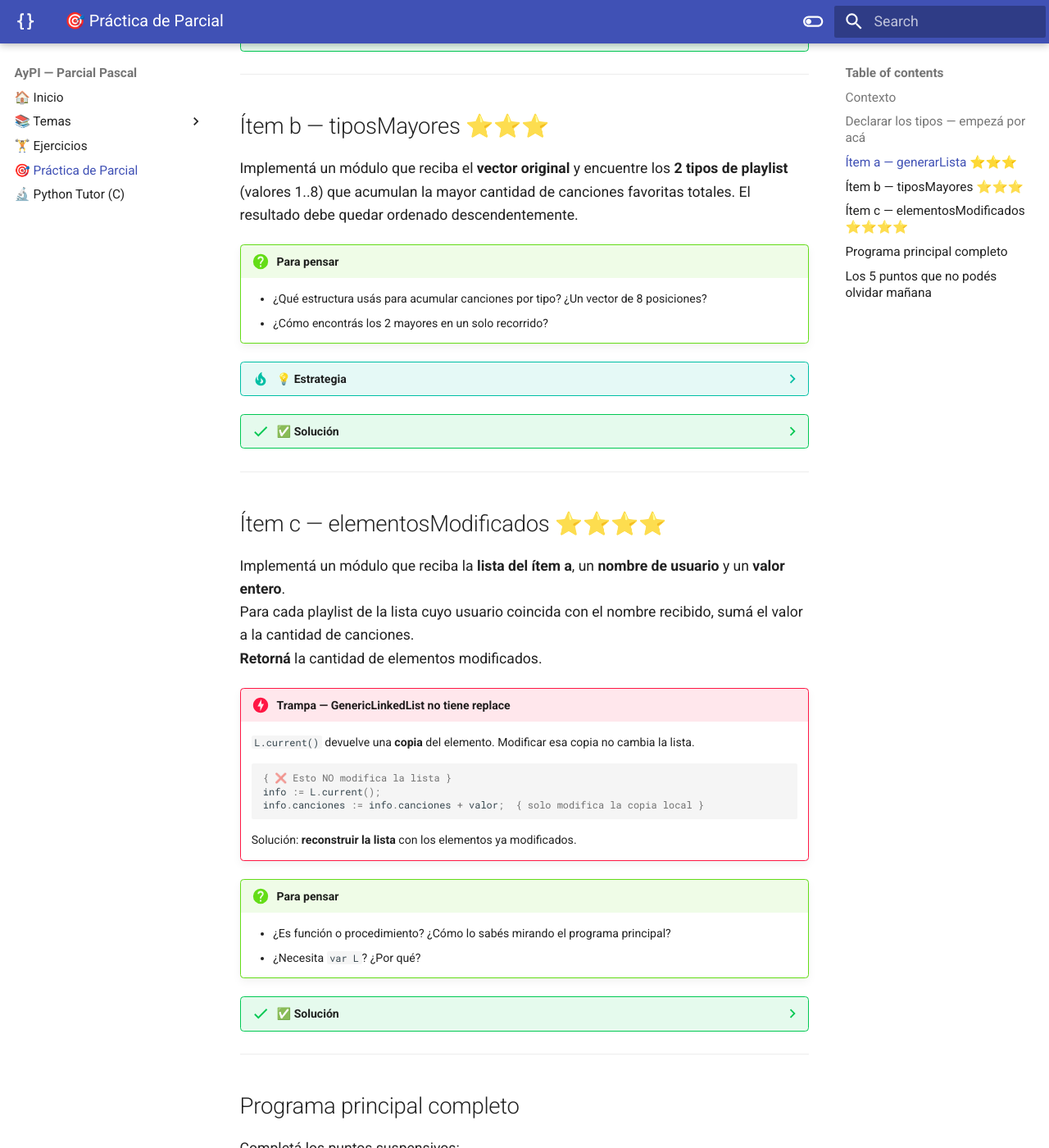
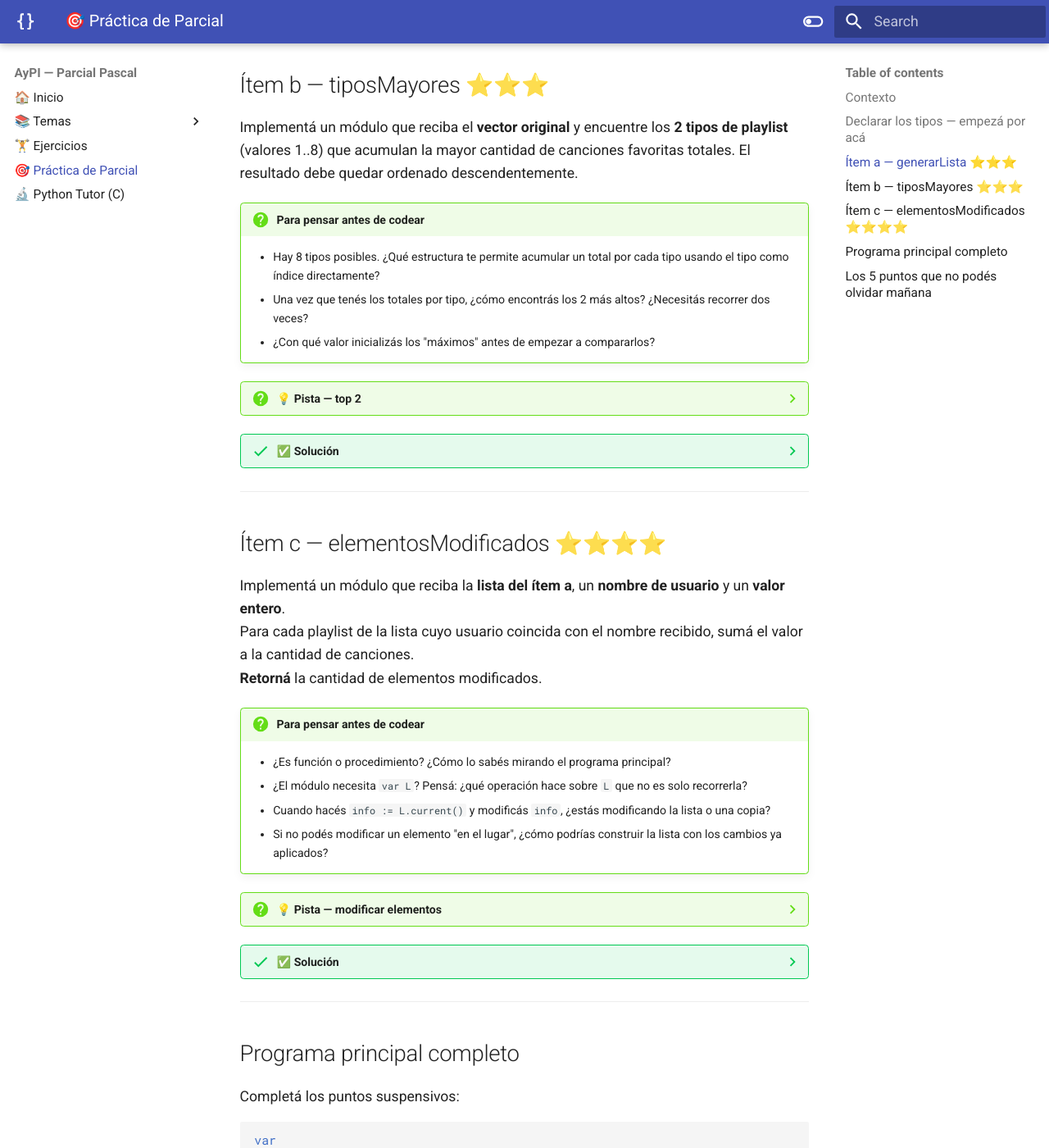
Before and after one commit to MaxiNunez24/pascal_basics_particular, an MkDocs documentation site: the page built from docs/practica/parcial_practica.md, in a window 1280 px wide and 1400 px high, scrolled down 1680 px. Shown: the whole window at 82% size. Built offline with MkDocs 1.6.1 and Material for MkDocs 9.7.7, drawn with Linux system fonts in a browser that asks for light colours; some of the changed text lies outside the part shown.

Commit message:
Convierte pistas en preguntas guia en practica de parcial

````diff
--- a/docs/practica/parcial_practica.md
+++ b/docs/practica/parcial_practica.md
@@ -1,6 +1,6 @@
 # 🎯 Práctica de Parcial — StreamMusic
 
-Ejercicio al estilo del parcial real. Intentá resolverlo completo antes de ver las pistas.
+Ejercicio al estilo del parcial real. Intentá resolver cada ítem antes de abrir las pistas.
 
 ---
 
@@ -23,41 +23,19 @@ end.
 ```
 
 !!! tip "Antes de codear: leé el programa principal"
-    Las firmas de los módulos están implícitas en cómo se usan. Por ejemplo:
-    `writeln(elementosModificados(...))` → `elementosModificados` es una **función** que devuelve un entero.
+    Las firmas de los módulos están implícitas en cómo se usan.
+    ¿Qué te dice el `writeln(elementosModificados(...))` sobre ese módulo?
 
 ---
 
 ## Declarar los tipos — empezá por acá
 
-Definí todos los tipos necesarios. ¿Cuántos registros distintos hacen falta? ¿Cuántas listas?
+Definí todos los tipos necesarios antes de arrancar con los ítems.
 
-??? tip "💡 Pista — tipos"
-    ```pascal
-    uses GenericLinkedList;
-    const MAX = 500;
-    type
-      TPlaylist = record
-        codigo, tipo, canciones: integer;
-        usuario, pais: string;
-      end;
-      TVectorP = array[1..MAX] of TPlaylist;
-
-      { Para la lista del ítem a }
-      TInfoPlaylist = record
-        usuario  : string;
-        canciones: integer;
-      end;
-      ListaInfo = specialize LinkedList<TInfoPlaylist>;
-
-      { Para el ítem b }
-      TTipoTotal = record
-        tipo, total: integer;
-      end;
-      ListaTipos = specialize LinkedList<TTipoTotal>;
-
-      TContador = array[1..8] of integer;
-    ```
+??? question "💡 Pista — tipos"
+    - ¿Cuántos registros distintos necesitás? Pensá uno por cada "cosa" que guardás.
+    - La lista del ítem a, ¿guarda toda la información de la playlist o solo parte?
+    - El ítem b trabaja con tipos 1..8 — ¿qué estructura conocés que se indexe con un rango fijo?
 
 ---
 
@@ -70,15 +48,15 @@ Implementá un módulo que reciba el vector y genere una lista que contenga el *
 La lista debe quedar ordenada por cantidad de canciones favoritas de manera **descendente**.
 
 !!! question "Para pensar antes de codear"
-    - ¿Va `var` en el vector? ¿Y en la lista?
-    - ¿Cómo expresás "código par" en Pascal?
-    - ¿Cómo ordenás descendente con selección? ¿Buscás el mínimo o el máximo?
-    - ¿GenericLinkedList te deja insertar en el medio? ¿Qué estrategia usás entonces?
+    - ¿El módulo lee el vector o lo modifica? ¿Necesita `var`?
+    - ¿El módulo crea la lista o solo la usa? ¿Necesita `var`?
+    - ¿Cómo expresás "número par" en Pascal con un operador que ya conocés?
+    - ¿GenericLinkedList te permite insertar en el medio de la lista? Si no, ¿cómo resolvés el orden?
 
-??? tip "💡 Estrategia"
-    1. Recorrer el vector y copiar los que cumplen la condición a un **vector auxiliar**
-    2. Ordenar ese vector auxiliar **descendente** con selección (encontrar el máximo en cada pasada)
-    3. Construir la lista recorriendo el vector auxiliar ordenado con `add`
+??? question "💡 Pista — ordenar descendente"
+    - Ya sabés ordenar ascendente con selección buscando el mínimo en cada pasada.
+    - ¿Qué cambiaría si en vez del mínimo buscaras el máximo?
+    - ¿Cómo podrías ordenar primero y después construir la lista, usando una estructura que ya conocés?
 
 ??? success "✅ Solución"
     ```pascal
@@ -124,13 +102,14 @@ La lista debe quedar ordenada por cantidad de canciones favoritas de manera **de
 
 Implementá un módulo que reciba el **vector original** y encuentre los **2 tipos de playlist** (valores 1..8) que acumulan la mayor cantidad de canciones favoritas totales. El resultado debe quedar ordenado descendentemente.
 
-!!! question "Para pensar"
-    - ¿Qué estructura usás para acumular canciones por tipo? ¿Un vector de 8 posiciones?
-    - ¿Cómo encontrás los 2 mayores en un solo recorrido?
+!!! question "Para pensar antes de codear"
+    - Hay 8 tipos posibles. ¿Qué estructura te permite acumular un total por cada tipo usando el tipo como índice directamente?
+    - Una vez que tenés los totales por tipo, ¿cómo encontrás los 2 más altos? ¿Necesitás recorrer dos veces?
+    - ¿Con qué valor inicializás los "máximos" antes de empezar a compararlos?
 
-??? tip "💡 Estrategia"
-    - Vector contador `cont[1..8]`: acumular `v[i].canciones` en `cont[v[i].tipo]`
-    - Un `for` de 1 a 8 con dos variables (`max1`/`max2`) para encontrar el top 2
+??? question "💡 Pista — top 2"
+    - Imaginá que tenés solo el máximo. ¿Cómo lo harías con una variable `max` y un `for`?
+    - Ahora pensá: cuando encontrás un nuevo máximo, ¿qué pasa con el que era el máximo antes?
 
 ??? success "✅ Solución"
     ```pascal
@@ -175,20 +154,15 @@ Implementá un módulo que reciba la **lista del ítem a**, un **nombre de usuar
 Para cada playlist de la lista cuyo usuario coincida con el nombre recibido, sumá el valor a la cantidad de canciones.
 **Retorná** la cantidad de elementos modificados.
 
-!!! danger "Trampa — GenericLinkedList no tiene replace"
-    `L.current()` devuelve una **copia** del elemento. Modificar esa copia no cambia la lista.
+!!! question "Para pensar antes de codear"
+    - ¿Es función o procedimiento? ¿Cómo lo sabés mirando el programa principal?
+    - ¿El módulo necesita `var L`? Pensá: ¿qué operación hace sobre `L` que no es solo recorrerla?
+    - Cuando hacés `info := L.current()` y modificás `info`, ¿estás modificando la lista o una copia?
+    - Si no podés modificar un elemento "en el lugar", ¿cómo podrías construir la lista con los cambios ya aplicados?
 
-    ```pascal
-    { ❌ Esto NO modifica la lista }
-    info := L.current();
-    info.canciones := info.canciones + valor;  { solo modifica la copia local }
-    ```
-
-    Solución: **reconstruir la lista** con los elementos ya modificados.
-
-!!! question "Para pensar"
-    - ¿Es función o procedimiento? ¿Cómo lo sabés mirando el programa principal?
-    - ¿Necesita `var L`? ¿Por qué?
+??? question "💡 Pista — modificar elementos"
+    - Hacé la prueba mental: después de `info := L.current(); info.canciones := info.canciones + valor`, ¿qué tiene `L.current()` todavía?
+    - ¿Qué pasaría si construís una lista nueva, copiás cada elemento (modificado o no) y al final reemplazás `L` con esa lista nueva?
 
 ??? success "✅ Solución"
     ```pascal
````
